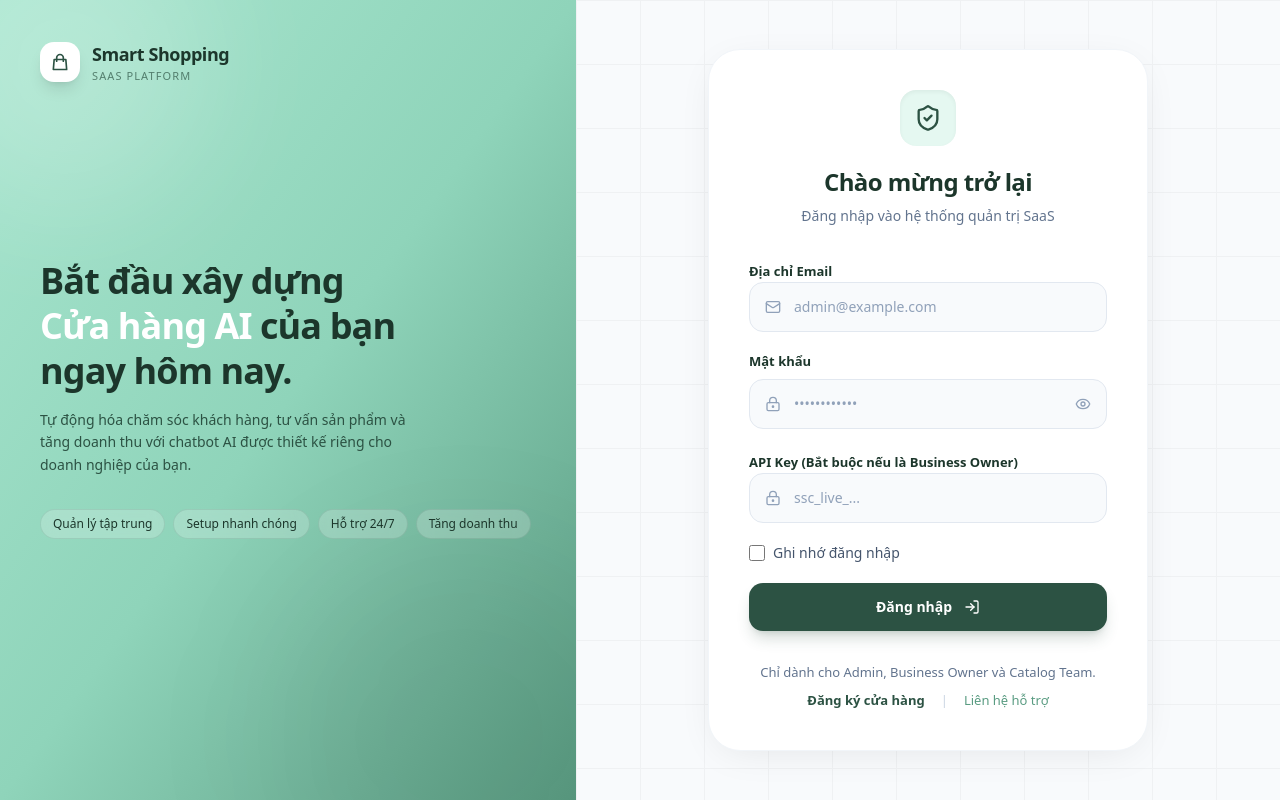
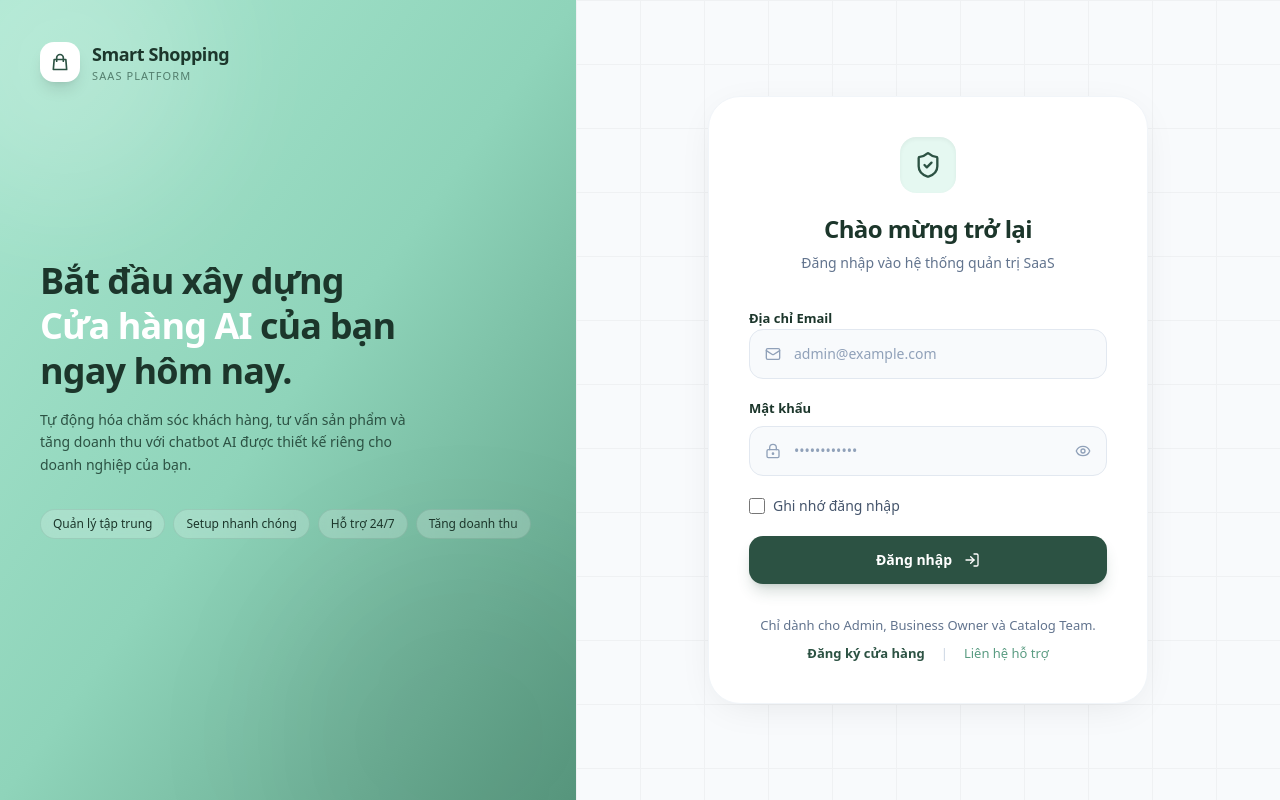
Before and after one commit to tkhoa1122/SEP490_RAG_Chatbot_WebFE, a Next.js app: page /login in a window 1280 px wide. Built offline with nearby package versions, Linux system fonts and the light colour scheme; no server answers.

Commit message:
feat: auto-extract API Key from backend login response instead of manual input

```diff
--- a/src/app/(auth)/login/page.tsx
+++ b/src/app/(auth)/login/page.tsx
@@ -13,7 +13,6 @@ function AdminLoginContent() {
 
   const [email, setEmail] = useState("");
   const [password, setPassword] = useState("");
-  const [apiKey, setApiKey] = useState("");
   const [showPassword, setShowPassword] = useState(false);
   const [rememberMe, setRememberMe] = useState(false);
   const [loading, setLoading] = useState(false);
@@ -36,11 +35,6 @@ function AdminLoginContent() {
       setRememberMe(true);
     }
 
-    const savedApiKey = localStorage.getItem("remembered_api_key");
-    if (savedApiKey) {
-      setApiKey(savedApiKey);
-    }
-
     // Trình duyệt sẽ tự động xóa session cookies khi tắt trình duyệt
     // Không cần dùng beforeunload vì nó sẽ chạy cả khi chuyển trang (redirect)
   }, []);
@@ -55,20 +49,11 @@ function AdminLoginContent() {
       // Tránh trường hợp cookie cũ (sai role/tenant) gây lỗi 403 sau khi redirect
       mainAuthAPI.logout();
 
-      // ── Bước 2: Ghi nhớ / xóa email & api key ─────────────────────────────────────────
+      // ── Bước 2: Ghi nhớ / xóa email ─────────────────────────────────────────
       if (rememberMe) {
         localStorage.setItem("remembered_email", email);
-        if (apiKey) localStorage.setItem("remembered_api_key", apiKey);
       } else {
         localStorage.removeItem("remembered_email");
-        localStorage.removeItem("remembered_api_key");
-      }
-
-      // Lưu API Key dùng cho phiên này (nếu có)
-      if (apiKey) {
-        localStorage.setItem("bo_api_key", apiKey);
-      } else {
-        localStorage.removeItem("bo_api_key");
       }
 
       // ── Bước 3: Gọi API đăng nhập ────────────────────────────────────────────
@@ -179,26 +164,6 @@ function AdminLoginContent() {
           </div>
         </div>
 
-        {/* API Key (Optional for BO) */}
-        <div className="space-y-2">
-          <label htmlFor="admin-api-key" className="text-[13px] font-semibold text-[#1c362b]">
-            API Key (Bắt buộc nếu là Business Owner)
-          </label>
-          <div className="relative">
-            <div className="absolute inset-y-0 left-0 flex items-center pl-4 pointer-events-none">
-              <LockKeyhole className="h-4 w-4 text-slate-400" />
-            </div>
-            <input
-              id="admin-api-key"
-              type="text"
-              value={apiKey}
-              onChange={(e) => setApiKey(e.target.value)}
-              placeholder="ssc_live_..."
-              className="w-full rounded-xl border border-slate-200 bg-slate-50 py-3.5 pl-11 pr-4 text-sm font-medium text-slate-900 placeholder:text-slate-400 focus:bg-white focus:border-[#5a9c82] focus:outline-none focus:ring-4 focus:ring-[#5a9c82]/10 transition-all"
-            />
-          </div>
-        </div>
-
         {/* Remember Me */}
         <div className="flex items-center gap-2">
           <input
--- a/src/infrastructure/api/mainAuthAPI.ts
+++ b/src/infrastructure/api/mainAuthAPI.ts
@@ -87,6 +87,11 @@ export const mainAuthAPI = {
 
       const role = mapJwtRoleToUserRole(rawRole as string);
       const tenantId = (jwtPayload["businessSlug"] || jwtPayload["tenantId"] || null) as string | null;
+
+      const serverApiKey = payload.apiKey || jwtPayload.apiKey || jwtPayload.ApiKey || jwtPayload["api-key"];
+      if (serverApiKey) {
+        localStorage.setItem("bo_api_key", serverApiKey as string);
+      }
 
       // Lưu token + cookies
       saveMainToken(token, { role, tenantId, rememberMe: request.rememberMe });
```
